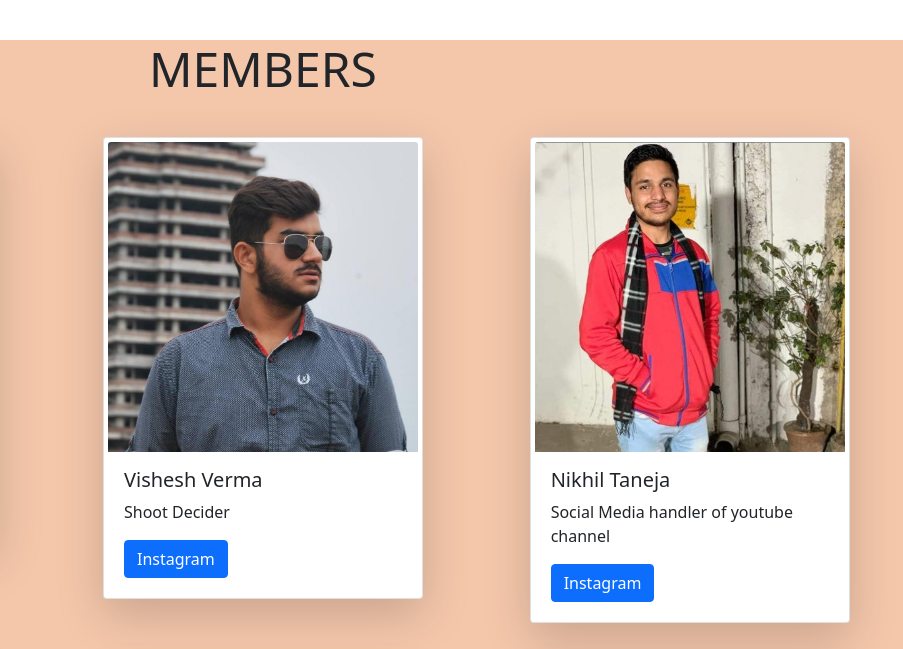
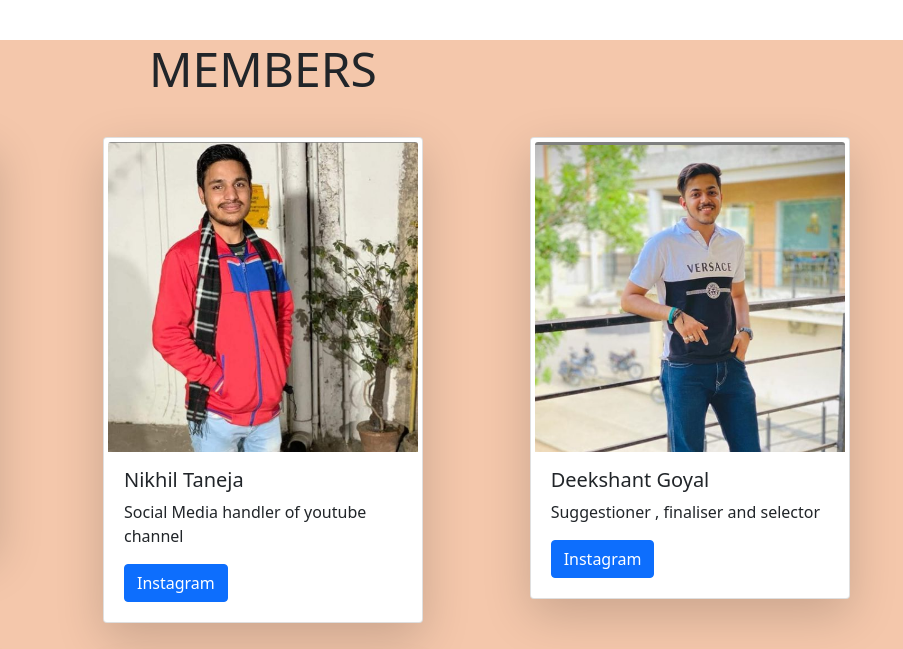
Before and after one commit to chahatpopli/Alpha-Creators.github.io, a plain HTML site: page index.html in a window 1280 px wide. Shown: the part 1240-1889 px from the top of the page, 377-1280 px from the left. Drawn offline with nearby package versions, Linux system fonts and the light colour scheme.

Commit message:
Update index.html

```diff
--- a/index.html
+++ b/index.html
@@ -86,16 +86,6 @@
                             <h5 class="card-title">Chahat Popli</h5>
                             <p class="card-text">Owner of our youtube channel Alpha creators</p>
                             <a href="https://www.instagram.com/chahat.ig_/" class="btn btn-primary">Instagram</a>
-                        </div>
-                    </div>
-                </div>
-                <div class="col-lg-4 col-md-6">
-                    <div class="card shadow-lg p-1 mb-5 bg-white rounded" style="width: 20rem;">
-                        <img class="card-img-top" src="images/8.jpeg" alt="Card image cap">
-                        <div class="card-body">
-                            <h5 class="card-title">Vishesh Verma</h5>
-                            <p class="card-text">Shoot Decider </p>
-                            <a href="https://www.instagram.com/mrvishesh_/" class="btn btn-primary">Instagram</a>
                         </div>
                     </div>
                 </div>
```
